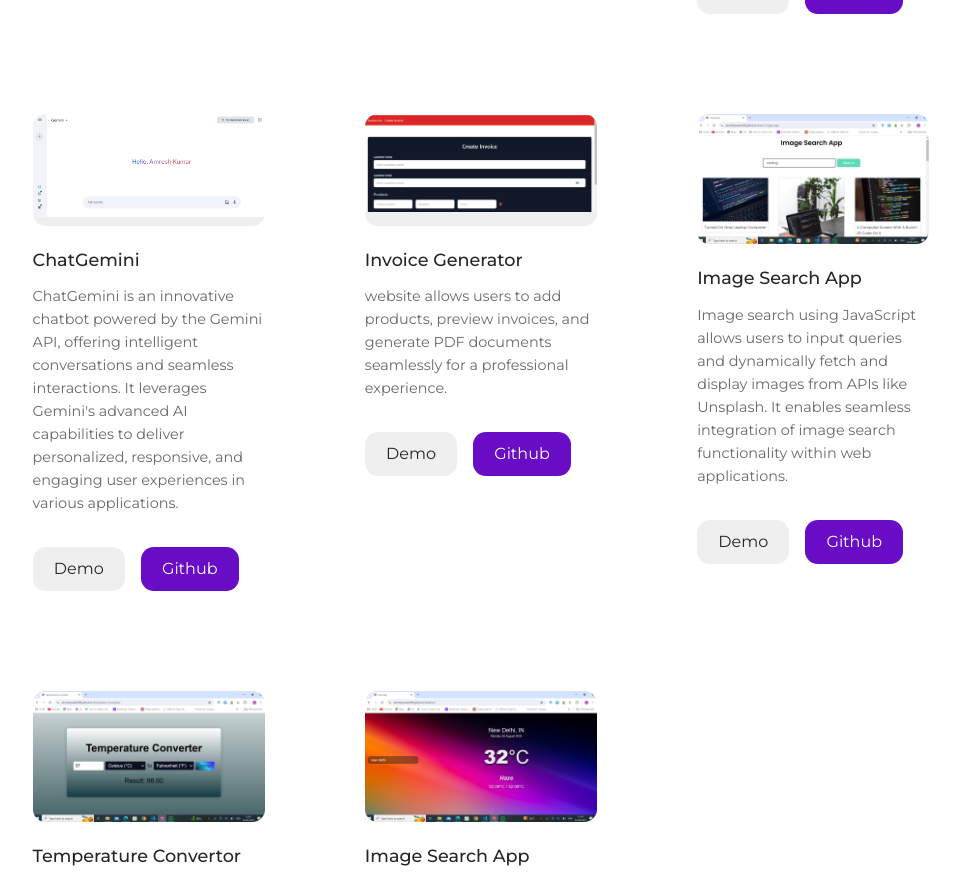
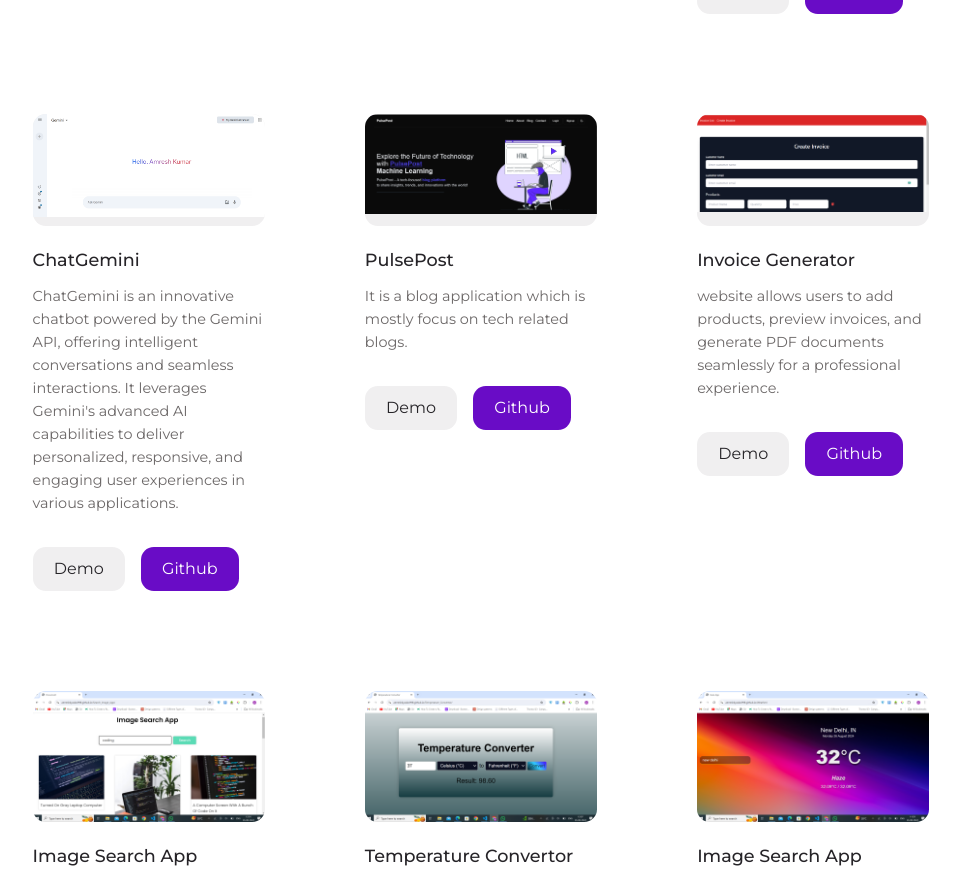
Before and after one commit to amreshkyadav998/AmyPortfolio, a React (Create React App) app: page / in a window 1280 px wide. Shown: the part 3169-4053 px from the top of the page, without its empty margins (159-1119 px from the left). Built offline with nearby package versions, Linux system fonts and the light colour scheme.

Commit message:
pulsepost added

```diff
--- a/src/sections/portfolio/data.js
+++ b/src/sections/portfolio/data.js
@@ -69,6 +69,7 @@
     },
 
 
+
     {
         id: 6,
         category: 'Frontend',
@@ -77,6 +78,15 @@
         desc: "ChatGemini is an innovative chatbot powered by the Gemini API, offering intelligent conversations and seamless interactions. It leverages Gemini's advanced AI capabilities to deliver personalized, responsive, and engaging user experiences in various applications. ",
         demo: 'https://chat-gemini-eight-zeta.vercel.app/',
         github: "https://github.com/amreshkyadav998/ChatGemini"
+    },
+     {
+        id: 15,
+        category: 'Frontend',
+        image: "/assets/PulsePost.png",
+        title: "PulsePost",
+        desc: "It is a blog application which is mostly focus on tech related blogs. ",
+        demo: 'https://pulse-post-coral.vercel.app/',
+        github: "https://github.com/amreshkyadav998/PulsePost"
     },
 
     {
```
Also changed, not shown: public/assets/PulsePost.png (added), src/assets/PulsePost.png (added).
